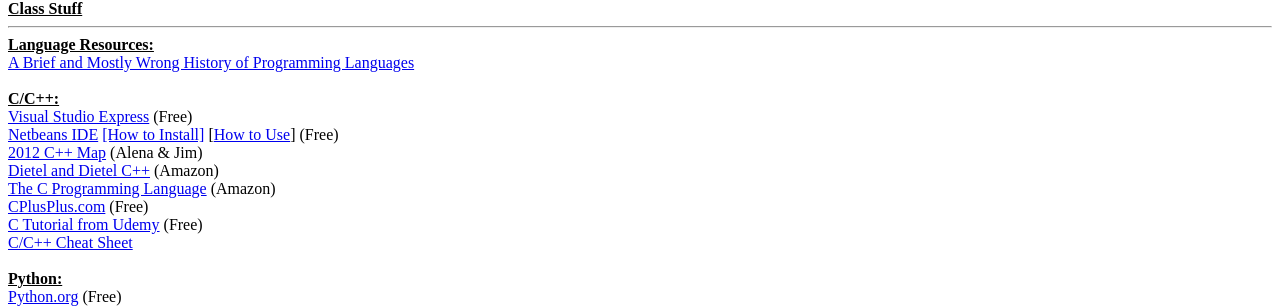
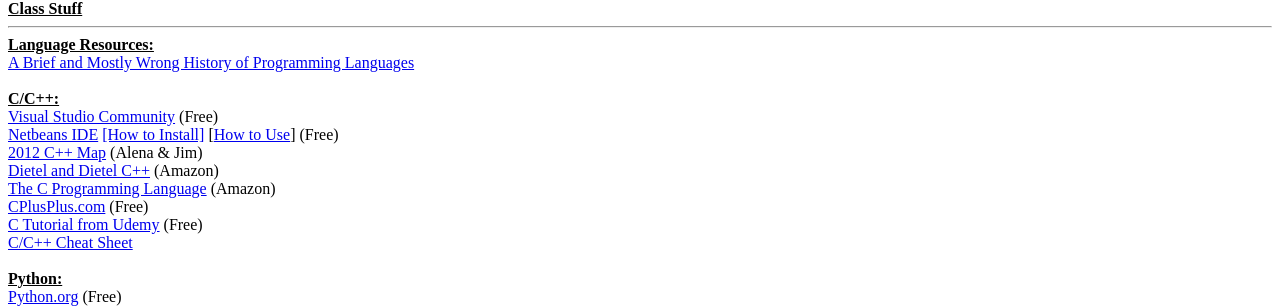
Before and after one commit to ripark/ripark.github.io, a Jekyll site: the page built from s17/cosc251.html, in a window 1280 px wide. Shown: the part 485-793 px from the top of the page. Built offline with Jekyll 4.4.1, drawn with Linux system fonts in a browser that asks for light colours; Markdown is read by kramdown in place of the engine named in the settings.

Commit message:
site updates

```diff
--- a/s17/cosc251.html
+++ b/s17/cosc251.html
@@ -33,12 +33,12 @@
         <br />
         <strong><u>C/C++:
         <br /></u></strong><a href=
-        "http://www.microsoft.com/visualstudio/eng/downloads"
-             rel="self">Visual Studio Express</a> (Free)
+        "https://www.visualstudio.com/vs/community/"
+             rel="self">Visual Studio Community</a> (Free)
         <br />
         <a href="http://netbeans.org/"
              rel="self">Netbeans IDE</a> <a href=
-             "http://netbeans.org/community/releases/70/cpp-setup-instructions.html"
+             "https://netbeans.org/community/releases/80/cpp-setup-instructions.html"
              rel="self">[How to Install]</a> [<a href=
              "http://cnd.netbeans.org/cnd-tutorial.html"
              rel="self">How to Use</a>]
@@ -47,7 +47,7 @@
              rel="self">2012 C++ Map</a> (Alena &amp; Jim)
         <br />
         <a href=
-        "http://www.amazon.com/How-Program-7th-Paul-Deitel/dp/0136117260/ref=sr_1_2?ie=UTF8&amp;s=books&amp;qid=1264741210&amp;sr=1-2"
+        "https://www.amazon.com/How-Program-10th-Paul-Deitel/dp/0134448235/ref=sr_1_1?ie=UTF8&qid=1484076676&sr=8-1&keywords=C%2B%2B+How+to+Program"
              rel="self">Dietel and Dietel C++</a> (Amazon)
         <br />
         <a href=
--- a/s17/cosc480.html
+++ b/s17/cosc480.html
@@ -11,6 +11,12 @@
 <a href="https://smcmcs.slack.com/messages/cosc480/">Slack group</a>
 <br>
 <hr>
+<h1>Resources</h1>
+<a href="https://www.continuum.io/downloads">Anaconda</a>
+<br>
+<a href="hhttps://www.rstudio.com/products/rstudio/download/">R and RStudio Desktop (make sure to install R first!)</a>
+<br>
+<hr>
 <h1>Labs</h1>
 <br>
 <hr>
```
